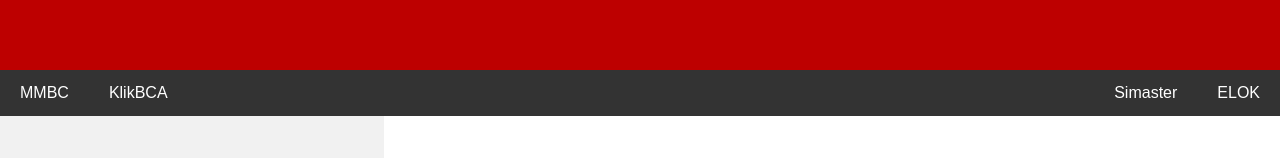
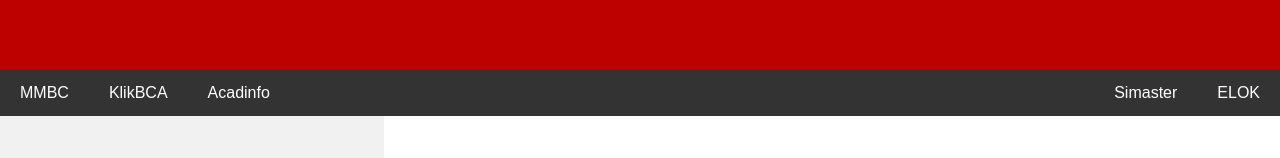
Before and after one commit to attirach/attirach.github.io-personalweb, a plain HTML site: page index.html in a window 1280 px wide. Shown: the part 223-381 px from the top of the page. Drawn offline with Linux system fonts and the light colour scheme.

Commit message:
Update index.html

```diff
--- a/index.html
+++ b/index.html
@@ -124,6 +124,7 @@ body {
   <a href="https://www.klikbca.com/" target="_blank" rel="noopener noreferrer" >KlikBCA</a>
   <a href="https://elok.ugm.ac.id/" class="right" target="_blank" rel="noopener noreferrer" >ELOK</a>
   <a href="https://simaster.ugm.ac.id/" class="right" target="_blank" rel="noopener noreferrer" >Simaster</a>
+  <a href="https://acadinfo.jteti.ugm.ac.id/index.php" class="center" target="_blank" rel="noopener noreferrer">Acadinfo</a>
 </div>
 
 <div class="row">
```
